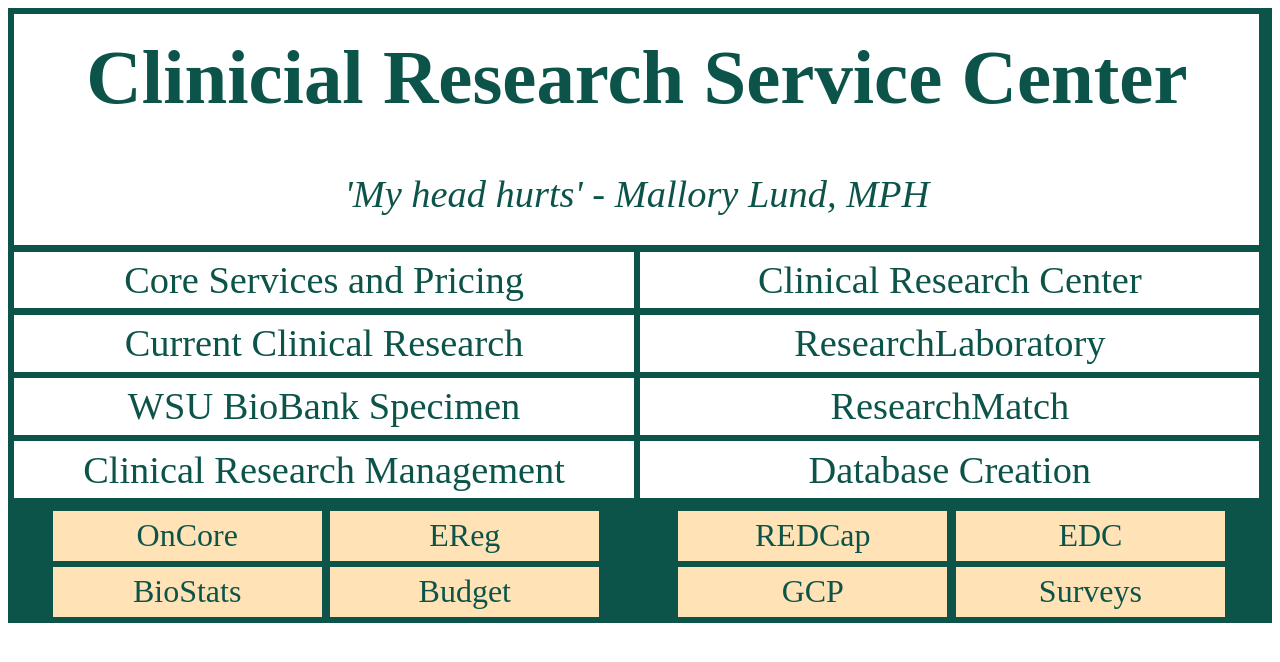
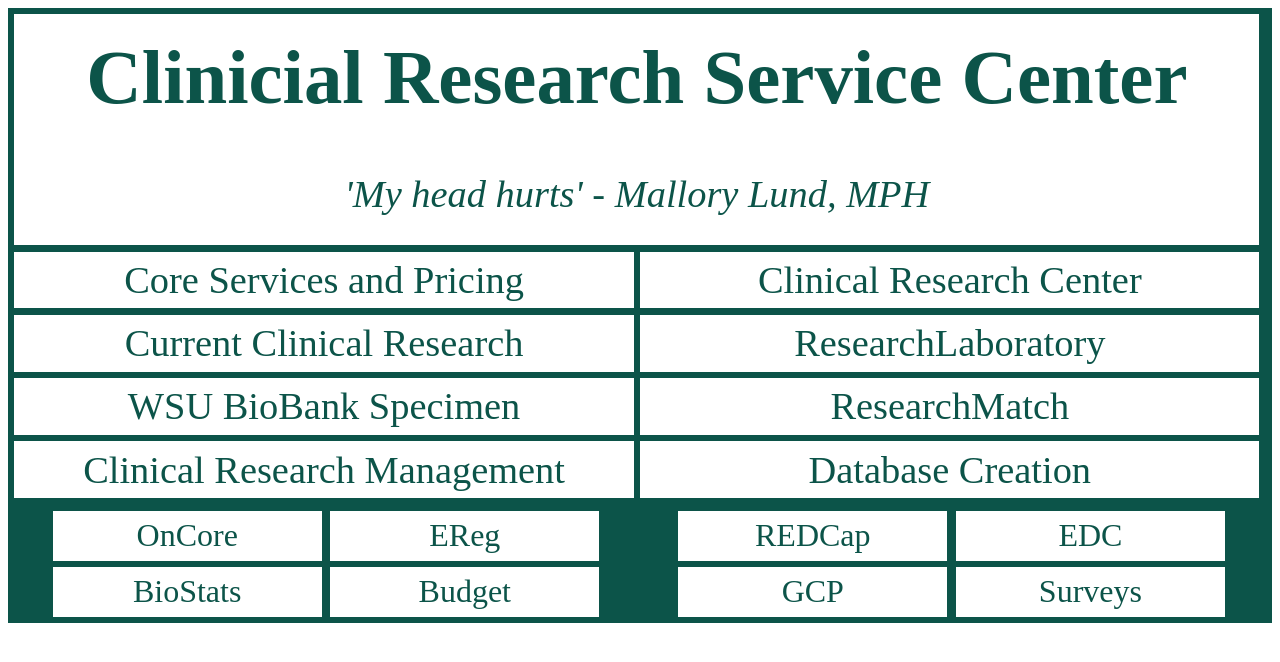
Before and after one commit to jss37/CRSC-Mobile, a plain HTML site: page index.html in a window 1280 px wide. Drawn offline with Linux system fonts and the light colour scheme.

Commit message:
Update index.html

```diff
--- a/index.html
+++ b/index.html
@@ -40,7 +40,7 @@
 }
 
 .grid-container2 > div {
-  background-color: #ffe2b5;
+  background-color: white;
   text-align: center;
   padding: .5vw;
   font-size: 2.5vw;
```
